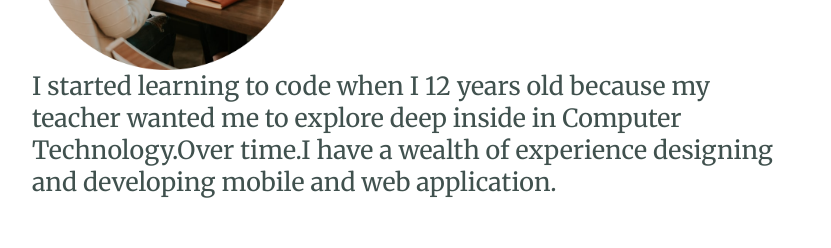
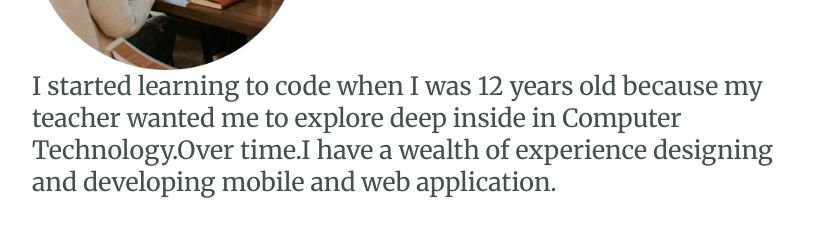
Before and after one commit to sumitra-source/ME, a plain HTML site: page index.html in a window 1280 px wide. Shown: the part 2109-2357 px from the top of the page, without its empty margins (224-1055 px from the left). Drawn offline with Linux system fonts and the light colour scheme.

Commit message:
Update index.html

```diff
--- a/index.html
+++ b/index.html
@@ -30,7 +30,7 @@
       <div class="skill-row">
         <img class="skillss" src="cor.png" alt="">
         <h3>Design & Development</h3>
-        <p class="P">I started learning to code when I 12 years old because my teacher wanted me to explore deep inside in Computer Technology.Over time.I have a wealth of experience designing and developing mobile and web application.</p>
+        <p class="P">I started learning to code when I was 12 years old because my teacher wanted me to explore deep inside in Computer Technology.Over time.I have a wealth of experience designing and developing mobile and web application.</p>
       </div>
       <div class="skill-row">
         <img class="act" src="act.png" alt="">
```
